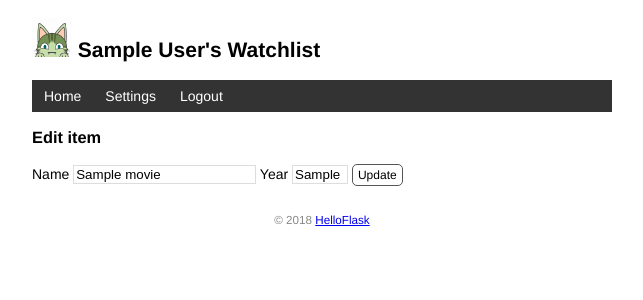
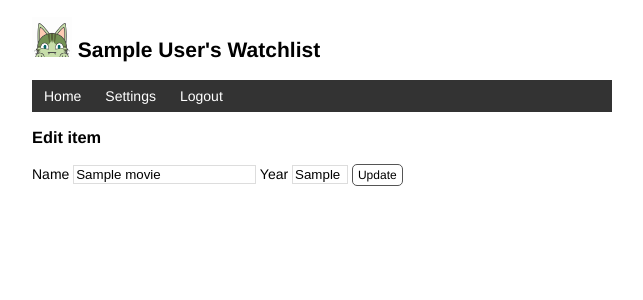
Before and after one commit to hebe-tian/watchlist, a Flask app: page /movie/edit/1 in a window 1280 px wide. Shown: the top 300 px of the page, without its empty margins (318-961 px from the left). Run offline with Flask 2, Linux system fonts and the light colour scheme; a user stored in the database is signed in; tables that the repository leaves empty hold one stand-in row (values such as "Sample post").

Commit message:
修改个人信息

```diff
--- a/watchlist/commands.py
+++ b/watchlist/commands.py
@@ -31,7 +31,7 @@ def forge():
     """Generate fake data."""
     db.create_all()
 
-    name = 'Grey Li'
+    name = 'diudiu'
     movies = [
         {'title': 'My Neighbor Totoro', 'year': '1988'},
         {'title': 'Dead Poets Society', 'year': '1989'},
--- a/watchlist/templates/base.html
+++ b/watchlist/templates/base.html
@@ -29,8 +29,5 @@
         </ul>
     </nav>
     {% block content %}{% endblock %}
-    <footer>
-        <small>&copy; 2018 <a href="http://helloflask.com/tutorial">HelloFlask</a></small>
-	</footer>
 </body>
 </html>
```
